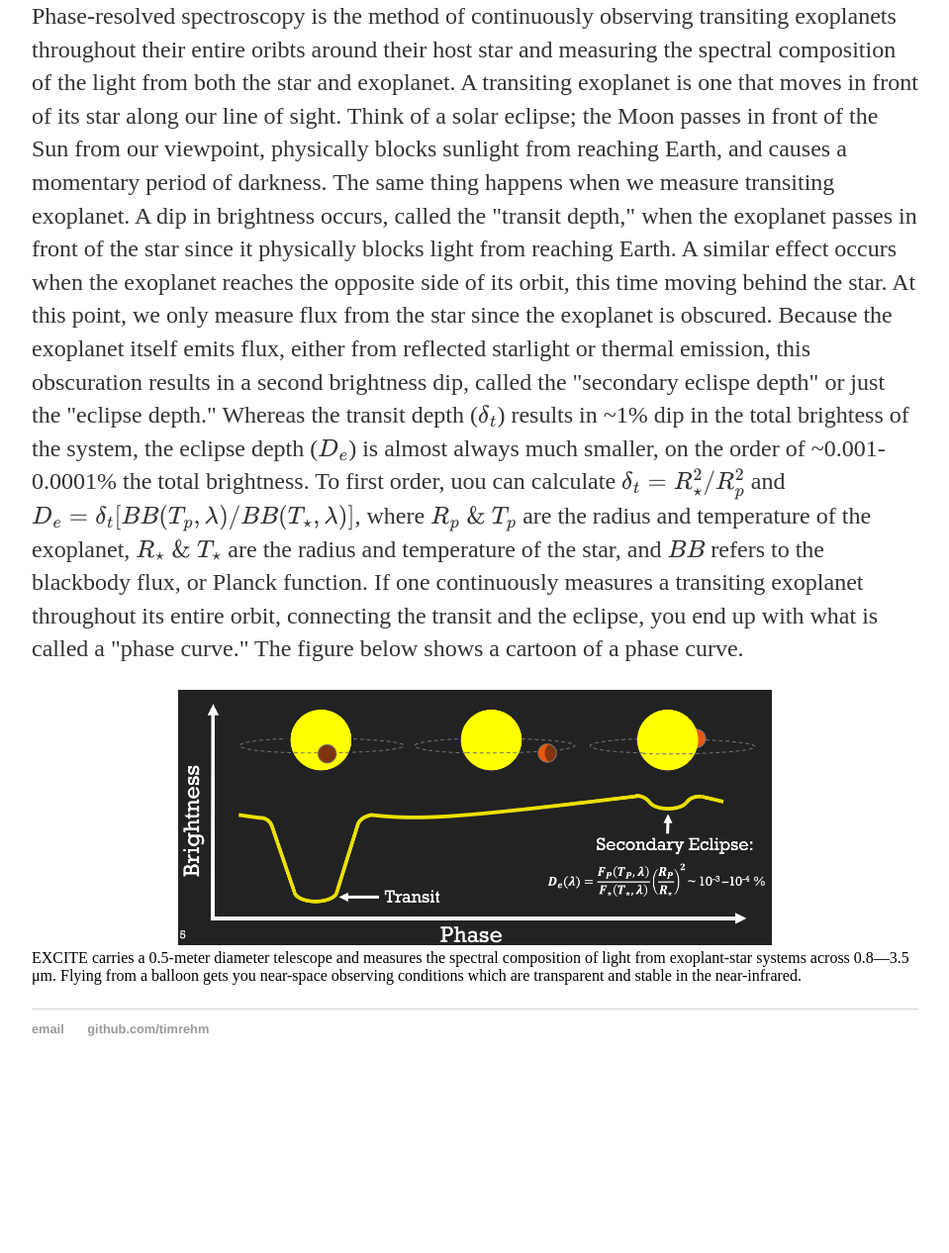
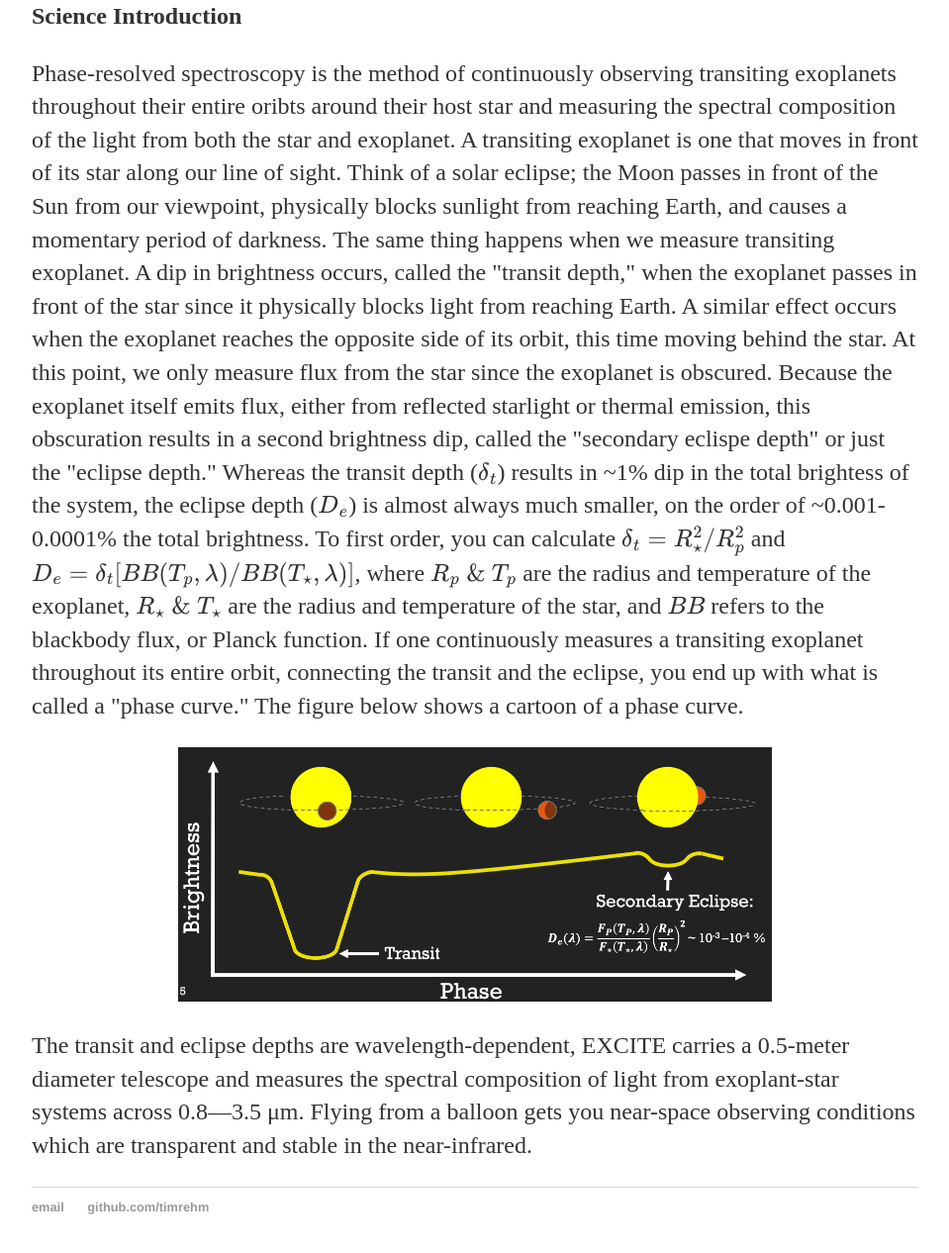
Before and after one commit to timrehm/timrehm.github.io, a Jekyll site: the page built from research/excite.html, in a window 1280 px wide and 1400 px high, scrolled down 687 px, cut to the strip 113-1379 px from the top of the window. Shown: the whole strip at 99% size, without its empty margins (160-1119 px from the left). Built offline with Jekyll 4.4.1, drawn with Linux system fonts in a browser that asks for light colours; before the commit the page ends 1907 px from its top, so only the background shows below that.

Commit message:
Update excite.html

```diff
--- a/research/excite.html
+++ b/research/excite.html
@@ -8,6 +8,9 @@ title: EXCITE
 <div style="text-align: center;">
   <img src="/img/EXCITE-HS006.jpg" alt="Tim with telescope" width = 600/>
 </div>
+<p style="font-weight: bold; font-size=24;">
+  Science Introduction
+</p>
 	<p>Phase-resolved spectroscopy is the method of continuously observing transiting exoplanets throughout their entire oribts around
 		their host star and measuring the spectral composition of the light from both the star and exoplanet. A transiting exoplanet
 		is one that moves in front of its star along our line of sight. Think of a solar eclipse; the Moon passes in front of the Sun from our
@@ -18,13 +21,13 @@ title: EXCITE
 		the exoplanet is obscured. Because the exoplanet itself emits flux, either from reflected starlight or thermal emission, this obscuration
 		results in a second brightness dip, called the "secondary eclispe depth" or just the "eclipse depth." Whereas the transit depth (\( \delta_t \))
 		results in ~1% dip in the total brightess of the system, the eclipse depth (\( D_e \)) is almost always much smaller, on the order
-		of ~0.001-0.0001% the total brightness. To first order, uou can calculate \( \delta_t = R^2_\star / R^2_p \) and \( D_e = \delta_t[BB(T_p, \lambda)/BB(T_\star, \lambda)] \),
+		of ~0.001-0.0001% the total brightness. To first order, you can calculate \( \delta_t = R^2_\star / R^2_p \) and \( D_e = \delta_t[BB(T_p, \lambda)/BB(T_\star, \lambda)] \),
 		where \( R_p \ \& \ T_p \) are the radius and temperature of the exoplanet, \( R_\star \ \& \ T_\star \) are the radius and temperature of the star, and
 		\( BB \) refers to the blackbody flux, or Planck function. If one continuously measures a transiting exoplanet throughout its entire orbit,
 		connecting the transit and the eclipse, you end up with what is called a "phase curve." The figure below shows a cartoon of a phase curve.</p>
 <div style="text-align: center;">
 	<img src="/img/phasecurvecartoon.png" alt="A phase curve." width = 600/>
 </div>
-		EXCITE carries a 0.5-meter diameter telescope and measures the spectral composition of light from exoplant-star systems
+		<p>The transit and eclipse depths are wavelength-dependent, EXCITE carries a 0.5-meter diameter telescope and measures the spectral composition of light from exoplant-star systems
 		across 0.8&mdash;3.5 &mu;m. Flying from a balloon gets you near-space observing conditions which are transparent and stable in the
 		near-infrared. </p>
```
